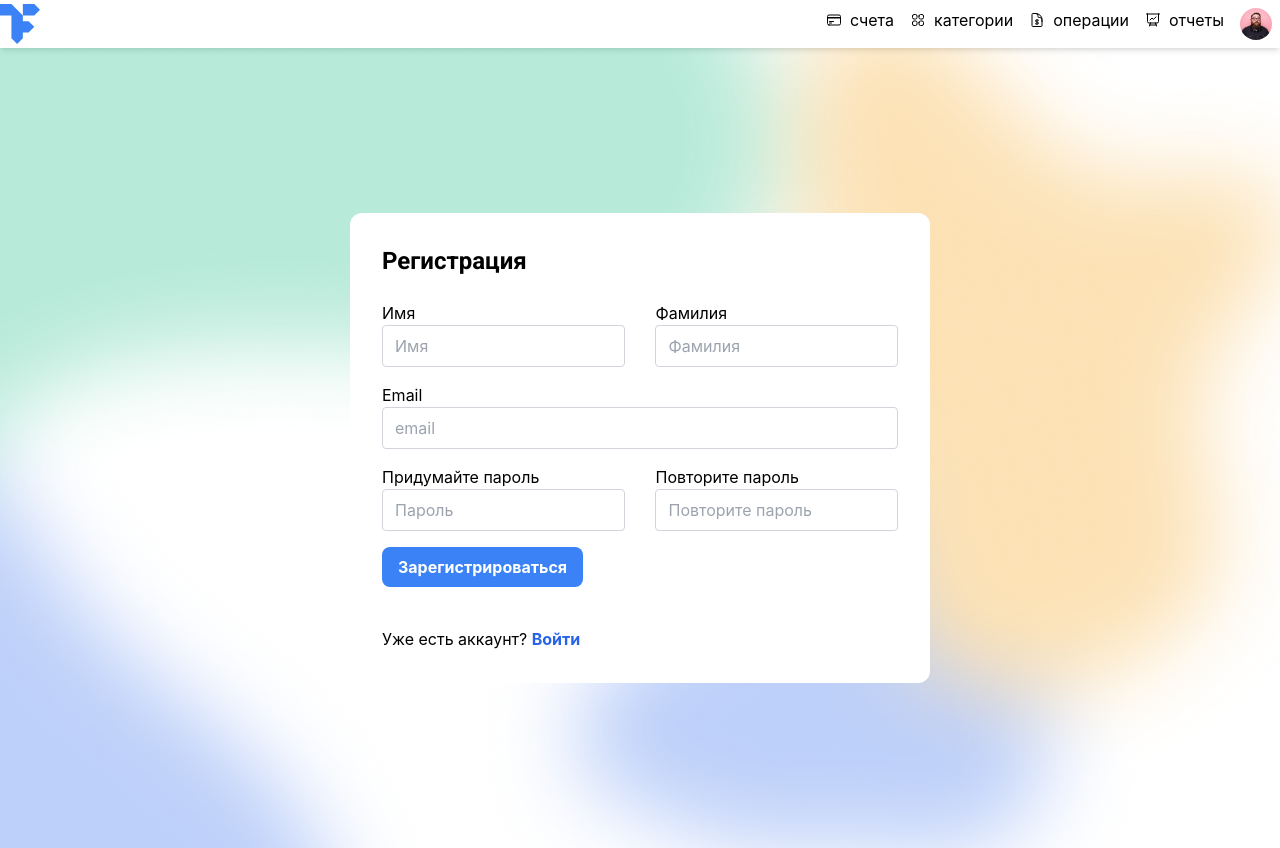
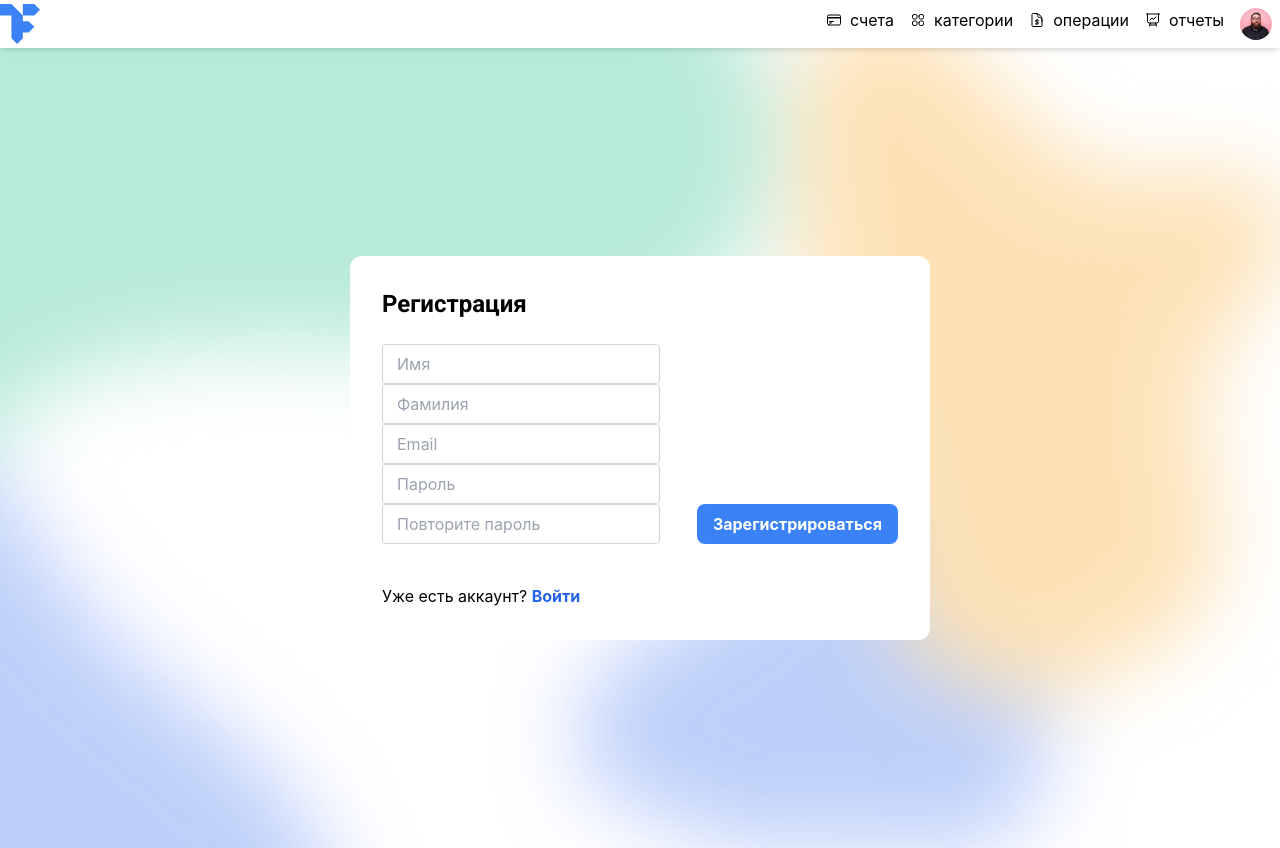
Before and after one commit to okokanya/finance-tracker, a Next.js app: page /signup in a window 1280 px wide. Built offline with nearby package versions, Linux system fonts and the light colour scheme.

Commit message:
поменяла инпуты на инпуты-компоненты

```diff
--- a/src/pages/signin/index.tsx
+++ b/src/pages/signin/index.tsx
@@ -1,30 +1,23 @@
-import React, { useState } from 'react';
+import React from 'react';
 import { useForm, SubmitHandler } from "react-hook-form";
 import { useMutation } from '@tanstack/react-query';
 import { useRouter } from 'next/router';
 import MainWrap from '@/components/mainWrap';
 import FormWrap from '@/components/formWrap';
 import Button from '@/components/button';
-import Link from 'next/link'
+import Link from 'next/link';
+import Input from '@/components/input/input';
 
-type FormData = {
-  email: string;
-  password: string;
-};
-
-Signin.title = "Вход";
-
-export default function Signin() {
+const Signin = () => {
   const {
     register,
     handleSubmit,
     formState: { errors },
-    setValue,
-  } = useForm<FormData>();
+  } = useForm<{ email: string; password: string }>();
 
   const router = useRouter();
   const mutation = useMutation({
-    mutationFn: async (data: FormData) => {
+    mutationFn: async (data) => {
       const response = await fetch('/api/auth/signin', {
         method: 'POST',
         headers: {
@@ -47,7 +40,7 @@ export default function Signin() {
     },
   });
 
-  const onSubmit: SubmitHandler<FormData> = (data) => {
+  const onSubmit: SubmitHandler<{ email: string; password: string }> = (data) => {
     mutation.mutate(data);
   };
 
@@ -56,29 +49,17 @@ export default function Signin() {
       <FormWrap>
         <h1 className='ml-0 mr-auto'>Вход в аккаунт</h1>
         <form className='flex flex-wrap w-full justify-between' onSubmit={handleSubmit(onSubmit)}>
-          <label className="label">Email
-            <input className="input-txt" placeholder="email" type="email" {...register("email", { required: true })} />
-            {errors.email && <span className='errorSpan'>Это поле обязательно</span>}
-          </label>
-
-          <label className="label">Пароль
-            <input
-              className="input-txt"
-              placeholder="Пароль"
-              type="password"
-              {...register("password", { required: true })}
-              id="password"
-            />
-            {errors.password && <span className='errorSpan'>Это поле обязательно</span>}
-          </label>
-
+          <Input type="email" placeholder="Email" {...register("email", { required: true })} errorText={errors.email?.message} />
+          <Input type="password" placeholder="Пароль" {...register("password", { required: true })} errorText={errors.password?.message} />
           <Button>
             <input type="submit" />
           </Button>
         </form>
-
         <p className='ml-0 mr-auto mt-10'>У вас еще нет аккаунта? <Link className="link" href='/signup'>Зарегистрироваться</Link></p>
       </FormWrap>
     </MainWrap>
   );
-}
+};
+
+Signin.title = "Вход";
+export default Signin;
--- a/src/pages/signup/index.tsx
+++ b/src/pages/signup/index.tsx
@@ -8,6 +8,7 @@ import MainWrap from '@/components/mainWrap';
 import FormWrap from '@/components/formWrap';
 import Button from '@/components/button';
 import Link from 'next/link';
+import Input from '@/components/input/input';
 
 const schema = z.object({
   firstName: z.string().min(1, 'Это поле обязательно'),
@@ -75,35 +76,11 @@ export default function Signup() {
       <FormWrap>
         <h1 className="ml-0 mr-auto">Регистрация</h1>
         <form className="flex flex-wrap w-full justify-between" onSubmit={handleSubmit(onSubmit)}>
-          <label className="label half-width">
-            Имя
-            <input className="input-txt" placeholder="Имя" {...register('firstName')} />
-            {errors.firstName && <span className="errorSpan">{errors.firstName.message}</span>}
-          </label>
-
-          <label className="label half-width">
-            Фамилия
-            <input className="input-txt" placeholder="Фамилия" {...register('lastName')} />
-            {errors.lastName && <span className="errorSpan">{errors.lastName.message}</span>}
-          </label>
-
-          <label className="label">
-            Email
-            <input className="input-txt" placeholder="email" type="email" {...register('email')} />
-            {errors.email && <span className="errorSpan">{errors.email.message}</span>}
-          </label>
-
-          <label className="label half-width">
-            Придумайте пароль
-            <input className="input-txt" placeholder="Пароль" type="password" {...register('password')} />
-            {errors.password && <span className="errorSpan">{errors.password.message}</span>}
-          </label>
-
-          <label className="label half-width">
-            Повторите пароль
-            <input className="input-txt" placeholder="Повторите пароль" type="password" {...register('passwordCheck')} />
-            {errors.passwordCheck && <span className="errorSpan">{errors.passwordCheck.message}</span>}
-          </label>
+          <Input placeholder="Имя" {...register('firstName')} errorText={errors.firstName?.message} />
+          <Input placeholder="Фамилия" {...register('lastName')} errorText={errors.lastName?.message} />
+          <Input type="email" placeholder="Email" {...register('email')} errorText={errors.email?.message} />
+          <Input type="password" placeholder="Пароль" {...register('password')} errorText={errors.password?.message} />
+          <Input type="password" placeholder="Повторите пароль" {...register('passwordCheck')} errorText={errors.passwordCheck?.message} />
 
           {submitError && <span className="errorSpan">{submitError}</span>}
 
```
